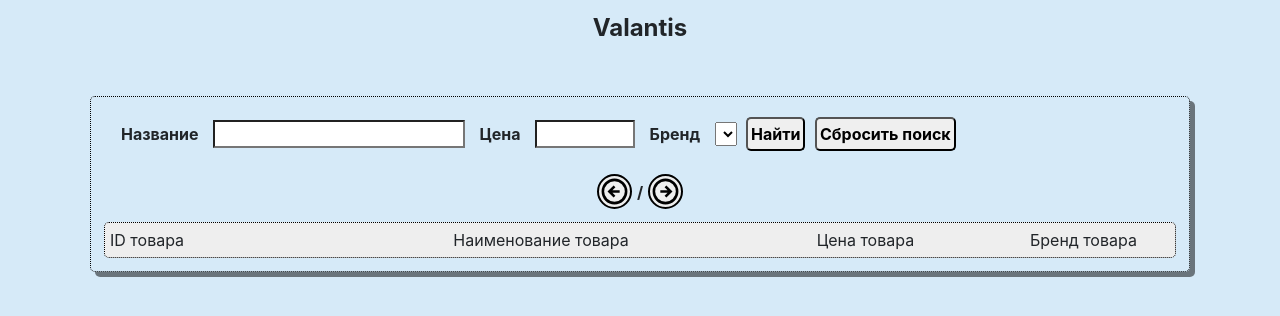
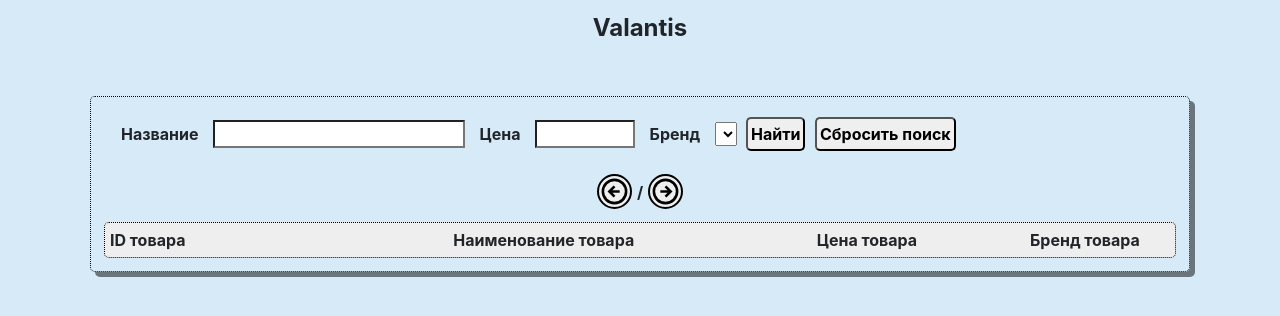
Before and after one commit to mmasharov/valantistesttask, a website: page src/index.html in a window 1280 px wide. Drawn offline with nearby package versions, Linux system fonts and the light colour scheme; files that its build step writes are made by us from their sources.

Commit message:
Жирный шрифт заголовков колонок

```diff
--- a/src/index.html
+++ b/src/index.html
@@ -28,7 +28,7 @@
                     <span id="pages">/</span>
                     <button class="button__nav" id="next"><img src="img/arrow-right.svg" alt="page next"></button>
                 </div>
-                <div class="merch__item">
+                <div class="merch__item title__column">
                     <div class="merch__item_id">ID товара</div>
                     <div class="merch__item_name">Наименование товара</div>
                     <div class="merch__item_price">Цена товара</div>
--- a/src/sass/blocks/_titles.scss
+++ b/src/sass/blocks/_titles.scss
@@ -3,4 +3,7 @@
         margin: 0 auto;
         text-align: center;
     }
+    &__column {
+        font-weight: 700;
+    }
 }
```
